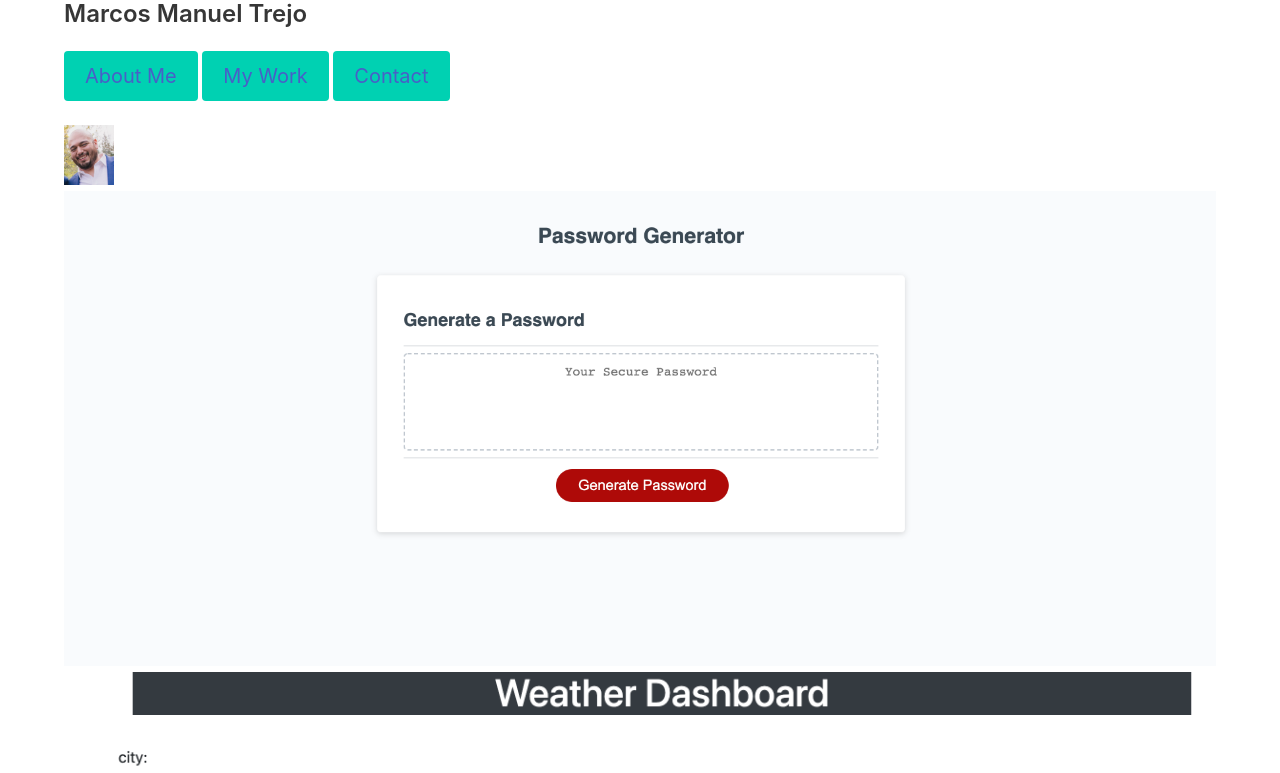
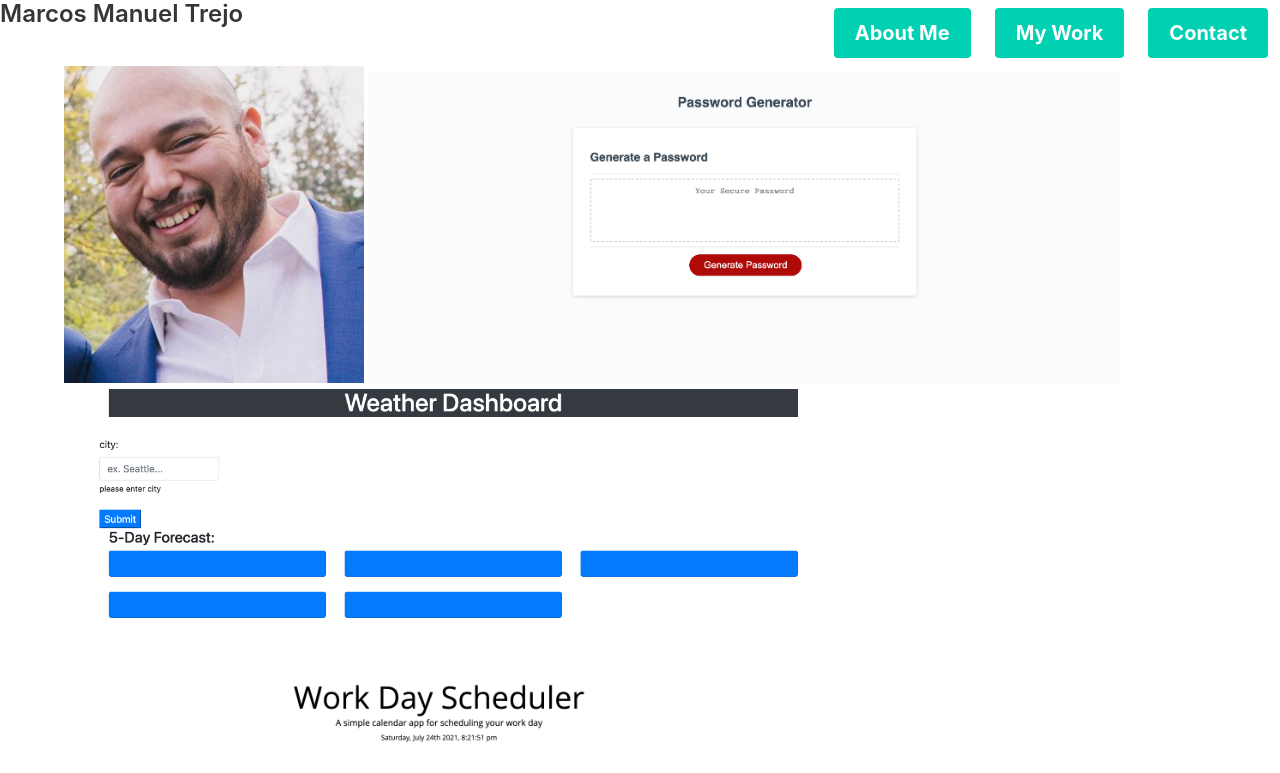
Before and after one commit to Marcostrejo23/portfolio-MT, a plain HTML site: page index.html in a window 1280 px wide. Shown: the top 773 px of the page. Drawn offline with nearby package versions, Linux system fonts and the light colour scheme.

Commit message:
navbar fixed and photos formatted

```diff
--- a/index.html
+++ b/index.html
@@ -12,32 +12,49 @@
 <body>
     <div class="container">
         <div class="block">
-            <nav class="nav">
+            <nav class="navbar is-fixed-top">
             <div class="nav-left">
                <a href="" class="nav-item">
                    <h1 class="title is-4">Marcos Manuel Trejo</h1>
                </a>
             </div>
             <div class="nav-center">
-                <a href="" class="nav-item">
+                <a href="https://github.com/Marcostrejo23" class="nav-item">
                     <span class="icon">
                         <i class="fa fa-github"></i>
                     </span>
                 </a>
             </div>
-                <div class="nav-right nav-menu">
-
-                    <button class="button is-primary is-medium"><a href="#about" class="nav-item">About Me</a></button>
-                    <button class="button is-primary is-medium"><a href="#work" class="nav-item">My Work</a></button>
-                    <button class="button is-primary is-medium"><a href="#contact" class="nav-item">Contact</a></button>
+                <div class="navbar-end">
+                    <div class="navbar-item">
+                        <div class="buttons">
+                            <a href= "#about" class="button is-primary is-medium">
+                                <strong>About Me</strong>
+                            </a>
+                        </div>
+                    </div>
+                    <div class="navbar-item">
+                        <div class="buttons">
+                            <a href= "#work" class="button is-primary is-medium">
+                                <strong>My Work</strong>
+                            </a>
+                        </div>
+                    </div>
+                    <div class="navbar-item">
+                        <div class="buttons">
+                            <a href="#contact" class="button is-primary is-medium">
+                                <strong>Contact</strong>
+                            </a>
+                        </div>
+                    </div>
                 </div>
             </nav>
         </div>
         <div class="block">
-            <img class="img" id="pic" src="./images/My Photo.png" width =50 height= 50 alt="picture of Marcos Trejo">
-            <img class = "img" src="./images/PasswordGenerator.png" alt="Password Generator">
-            <img class= "img" src="./images/WeatherDashboard.png" alt="Weather Dashboard">
-            <img class="img" src="./images/WorkDayScheduler.png" alt="Workday Scheduler">
+            <img class="img" id="pic" src="./images/My Photo.png" width =300 height= 300 alt="picture of Marcos Trejo">
+            <img class = "img" src="./images/PasswordGenerator.png" width =750 height= 750 alt="Password Generator">
+            <img class= "img" src="./images/WeatherDashboard.png" width =750 height= 750 alt="Weather Dashboard">
+            <img class="img" src="./images/WorkDayScheduler.png" width =750 height= 750 alt="Workday Scheduler">
             <div class="block">
                 <article class="message">
                     <div class="message-header">
@@ -52,6 +69,25 @@
                     </div>
 
                 </article>
+                <article class="message">
+                    <div class="message-header">
+                        <p>Contact Me</p>
+                    </div>
+                    <div class="message-body" id="contact">
+                        <p> <a href="mailto:marcostrejo23@gmail.com">Email Me</a></p>
+                        <p> <a href="tel:+14257664561">Call Me</a></p>
+                    </div>
+
+                </article>
+                <article class="message">
+                    <div class="message-header">
+                        <p>My Work</p>
+                    </div>
+                    <div class="message-body" id="contact">
+                        <h3><a href="https://github.com/Marcostrejo23">Portfolio</a></h3>
+                    </div>
+
+                </article>
             </div>
         </div>
     </div>
```
